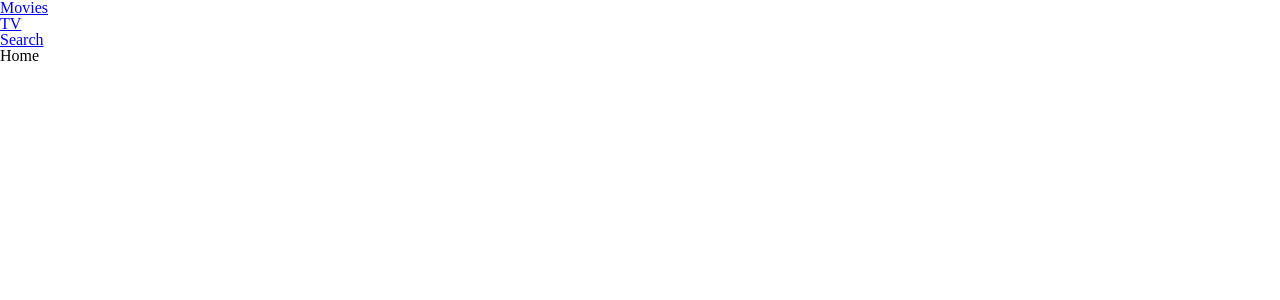
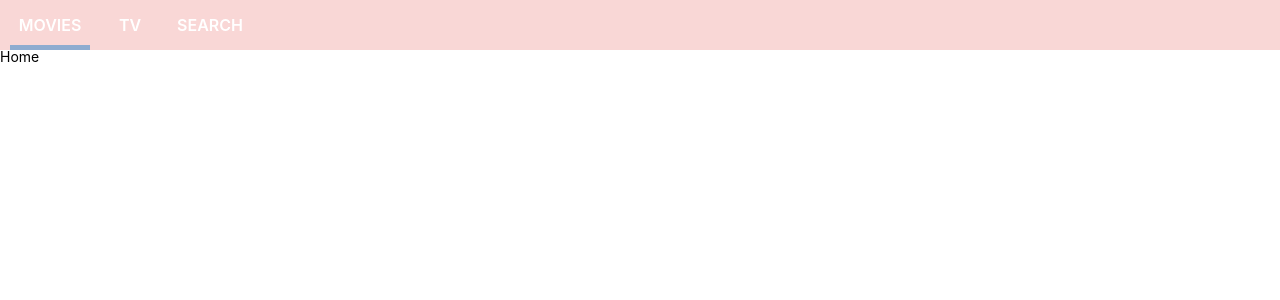
Before and after one commit to TIAHWANG/T-flix, a React (Create React App) app: page / in a window 1280 px wide. Shown: the top 300 px of the page. Built offline with nearby package versions, Linux system fonts and the light colour scheme.

Commit message:
Header Styles

```diff
--- a/src/Components/App.js
+++ b/src/Components/App.js
@@ -3,13 +3,11 @@ import { ThemeProvider } from "styled-components";
 import GlobalStyles from "Styles/GlobalStyles";
 import Theme from "Styles/Theme";
 import Router from "Components/Router";
-import Header from "Components/Header";
 
 export default () => (
     <ThemeProvider theme={Theme}>
         <>
             <GlobalStyles />
-            <Header />
             <Router />
         </>
     </ThemeProvider>
--- a/src/Components/Header.js
+++ b/src/Components/Header.js
@@ -1,17 +1,57 @@
 import React from "react";
+import styled from "styled-components";
+import { Link, withRouter } from "react-router-dom";
 
-export default () => (
-    <header>
-        <ul>
-            <li>
-                <a href="/">Movies</a>
-            </li>
-            <li>
-                <a href="/tv">TV</a>
-            </li>
-            <li>
-                <a href="/search">Search</a>
-            </li>
-        </ul>
-    </header>
-);
+const Header = styled.header`
+    background-color: ${(props) => props.theme.pinkColor};
+    height: 50px;
+    width: 100%;
+    color: white;
+    font-size: 16px;
+    font-weight: 600;
+    text-transform: uppercase;
+    position: fixed;
+    top: 0%;
+    left: 0;
+    display: flex;
+    align-items: center;
+    padding: 0px 10px;
+    z-index: 10;
+    /* box-shadow: 0px 1px 5px 2px rgba(251, 187, 179, 0.8); */
+`;
+
+const List = styled.ul`
+    display: flex;
+`;
+
+const ListItem = styled.li`
+    width: 80px;
+    height: 50px;
+    text-align: center;
+    border-bottom: 5px solid ${(props) => (props.current ? props.theme.darkBlueColor : "transparent")};
+    transition: border-bottom 0.5s ease-in-out;
+`;
+
+const SLink = styled(Link)`
+    width: 80px;
+    height: 50px;
+    display: flex;
+    align-items: center;
+    justify-content: center;
+`;
+
+export default withRouter(({ location: { pathname } }) => (
+    <Header>
+        <List>
+            <ListItem current={pathname === "/"}>
+                <SLink to="/">Movies</SLink>
+            </ListItem>
+            <ListItem current={pathname === "/tv"}>
+                <SLink to="/tv">TV</SLink>
+            </ListItem>
+            <ListItem current={pathname === "/search"}>
+                <SLink to="/search">Search</SLink>
+            </ListItem>
+        </List>
+    </Header>
+));
--- a/src/Components/Router.js
+++ b/src/Components/Router.js
@@ -3,14 +3,18 @@ import { BrowserRouter as Router, Route, Redirect, Switch } from "react-router-d
 import Home from "Routes/Home";
 import TV from "Routes/TV";
 import Search from "Routes/Search";
+import Header from "Components/Header";
 
 export default () => (
     <Router>
+        <>
+            <Header />
             <Switch>
                 <Route path="/" exact component={Home} />
                 <Route path="/tv" component={TV} />
                 <Route path="/search" component={Search} />
                 <Redirect from="*" to="/" />
             </Switch>
+        </>
     </Router>
 );
--- a/src/Styles/GlobalStyles.js
+++ b/src/Styles/GlobalStyles.js
@@ -3,4 +3,16 @@ import reset from "styled-reset";
 
 export default createGlobalStyle`
     ${reset}
+    * {
+        box-sizing: border-box;
+    }
+    body {
+        font-size: 14px;
+        font-family: --apple-system, BlinkMacSystemFont, 'Segoe UI', Roboto, Oxygen, Ubuntu, Cantarell, 'Open Sans', 'Helvetica Neue', sans-serif;
+        padding-top: 50px;
+    }
+    a {
+        text-decoration: none;
+        color: inherit;
+    }
 `;
--- a/src/Styles/Theme.js
+++ b/src/Styles/Theme.js
@@ -1,3 +1,6 @@
 export default {
-    bgColor: "#ED4956",
+    pinkColor: "#F9D7D6",
+    yellowColor: "#fdcfaf",
+    lightBlueColor: "#B0C1DB",
+    darkBlueColor: "#8EACD0",
 };
--- a/src/index.js
+++ b/src/index.js
@@ -1,6 +1,6 @@
 import React from "react";
 import ReactDOM from "react-dom";
-import App from "./Components/App";
+import App from "Components/App";
 
 ReactDOM.render(
     <React.StrictMode>
```
Lines whose indentation alone changed are shown as unchanged.
